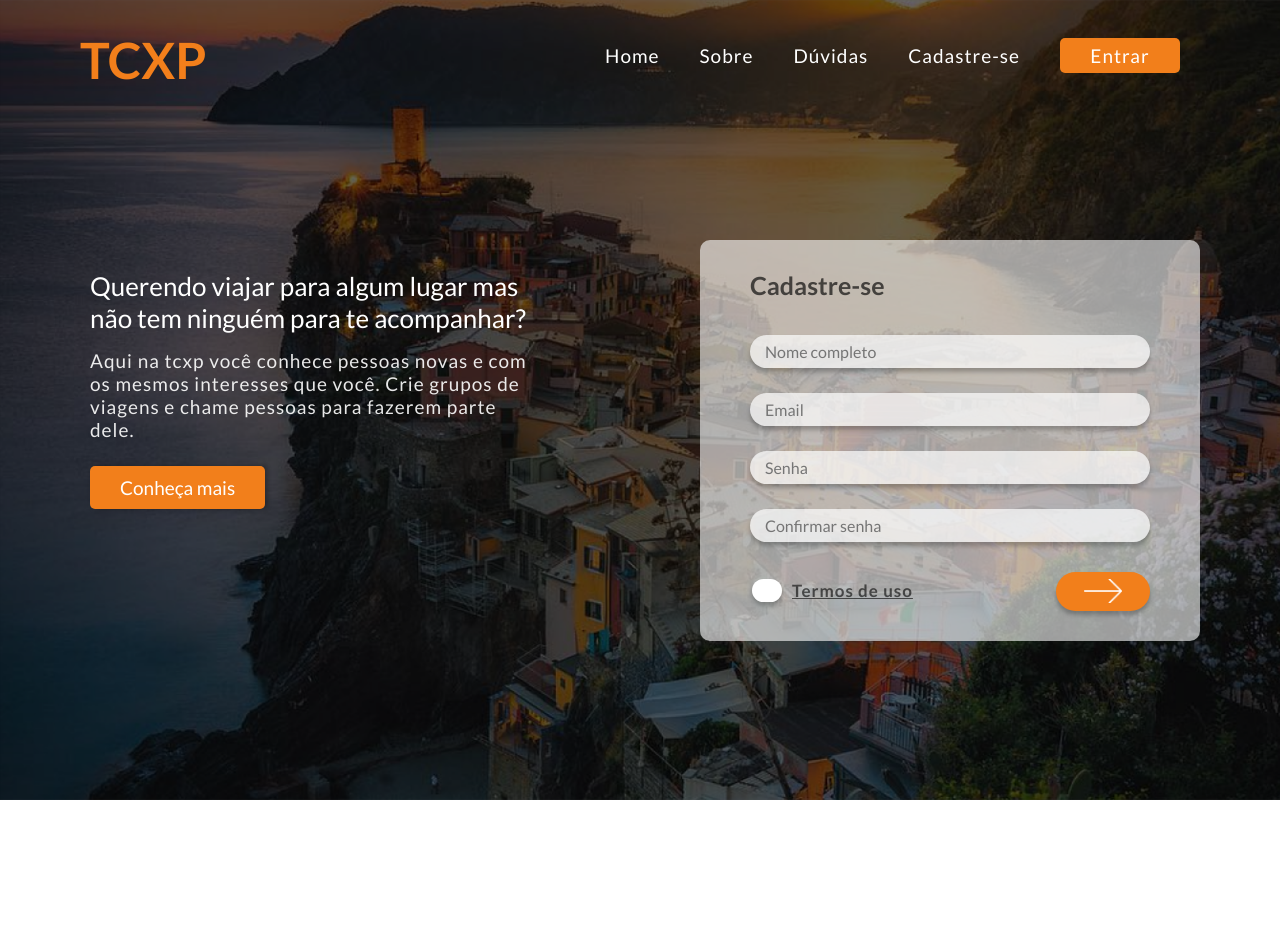
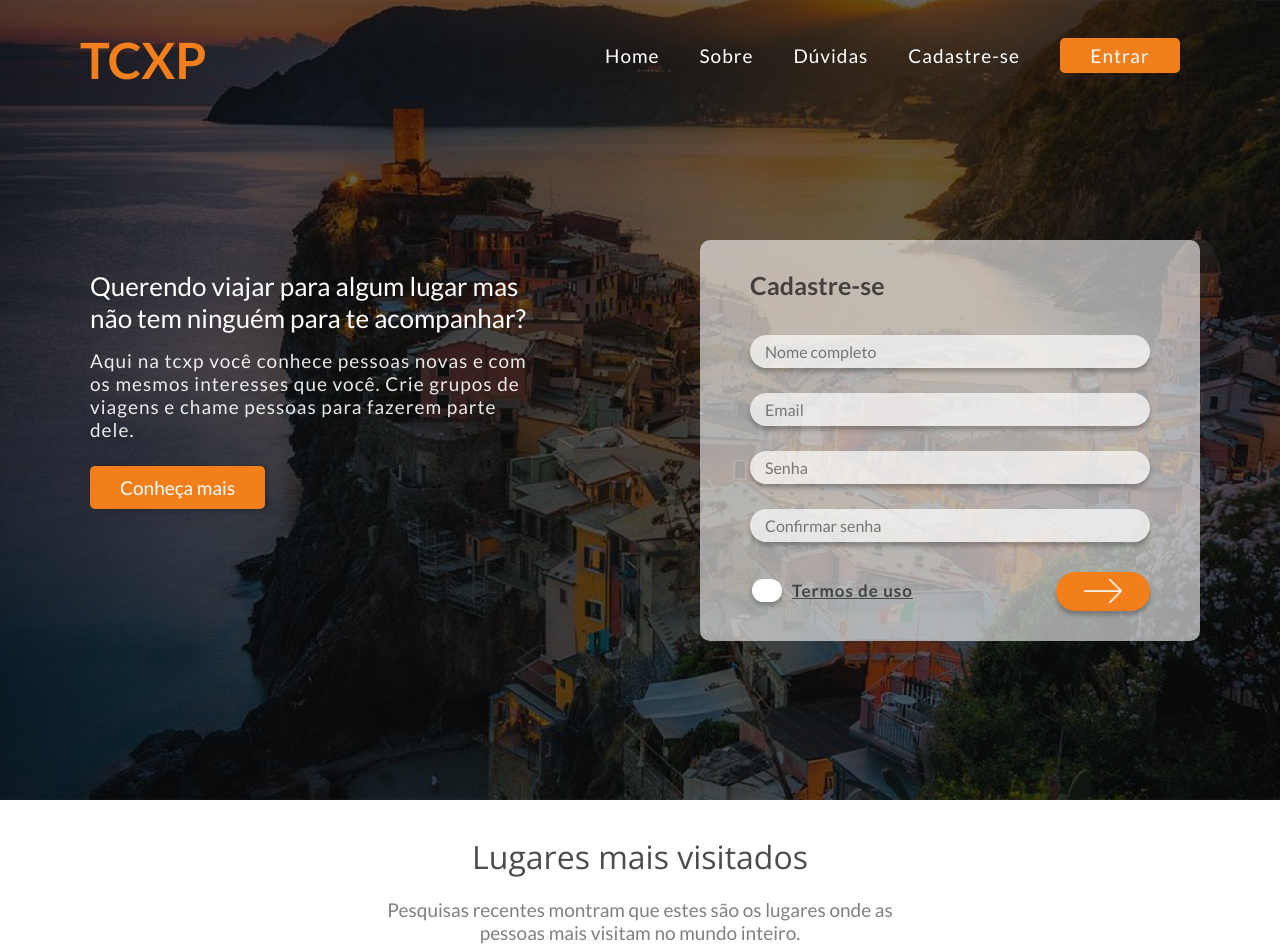
Before and after one commit to henrique2003/app-tcxp, a React (Create React App) app: page / in a window 1280 px wide. Shown: the top 952 px of the page. Before the commit the page ends 800 px from the top, so only its background shows below. Built offline with nearby package versions, Linux system fonts and the light colour scheme.

Commit message:
style: most travel header

```diff
--- /dev/null
+++ b/src/pages/Home/components/MostTravel/index.tsx
@@ -0,0 +1,21 @@
+import React from 'react'
+import { StyledMostTravel } from './style'
+import { Container } from '../../../../styles'
+
+const MostTravel: React.FC = () => {
+  return (
+    <StyledMostTravel>
+      <Container>
+        <div className="most_travel_header">
+          <h3>Lugares mais visitados</h3>
+          <p>Pesquisas recentes montram que estes são os lugares onde as pessoas mais visitam no mundo inteiro.</p>
+        </div>
+        <div className="most_travel_body">
+
+        </div>
+      </Container>
+    </StyledMostTravel>
+  )
+}
+
+export default MostTravel
--- /dev/null
+++ b/src/pages/Home/components/MostTravel/style.ts
@@ -0,0 +1,25 @@
+import styled from 'styled-components'
+
+export const StyledMostTravel = styled.div`
+  margin: 35px 0;
+
+  .most_travel_header {
+    text-align: center;
+    width: 100%;
+
+    h3 {
+      font-family: 'Open Sans', sans-serif;
+      font-weight: 400;
+      font-size: 32px;
+      color: rgba(0,0,0,0.7);
+    }
+
+    p {
+      margin-top: 20px !important;
+      color: #808080;
+      font-size: 19px;
+      max-width: 550px;
+      margin: 0 auto;
+    }
+  }
+`
--- a/src/pages/Home/components/index.ts
+++ b/src/pages/Home/components/index.ts
@@ -1,5 +1,7 @@
 import Introduction from './Introduction'
+import MostTravel from './MostTravel'
 
 export {
-  Introduction
+  Introduction,
+  MostTravel
 }
--- a/src/pages/Home/index.tsx
+++ b/src/pages/Home/index.tsx
@@ -1,10 +1,11 @@
 import React from 'react'
-import { Introduction } from './components'
+import { Introduction, MostTravel } from './components'
 
 const Home: React.FC = () => {
   return (
     <>
       <Introduction />
+      <MostTravel />
     </>
   )
 }
```
